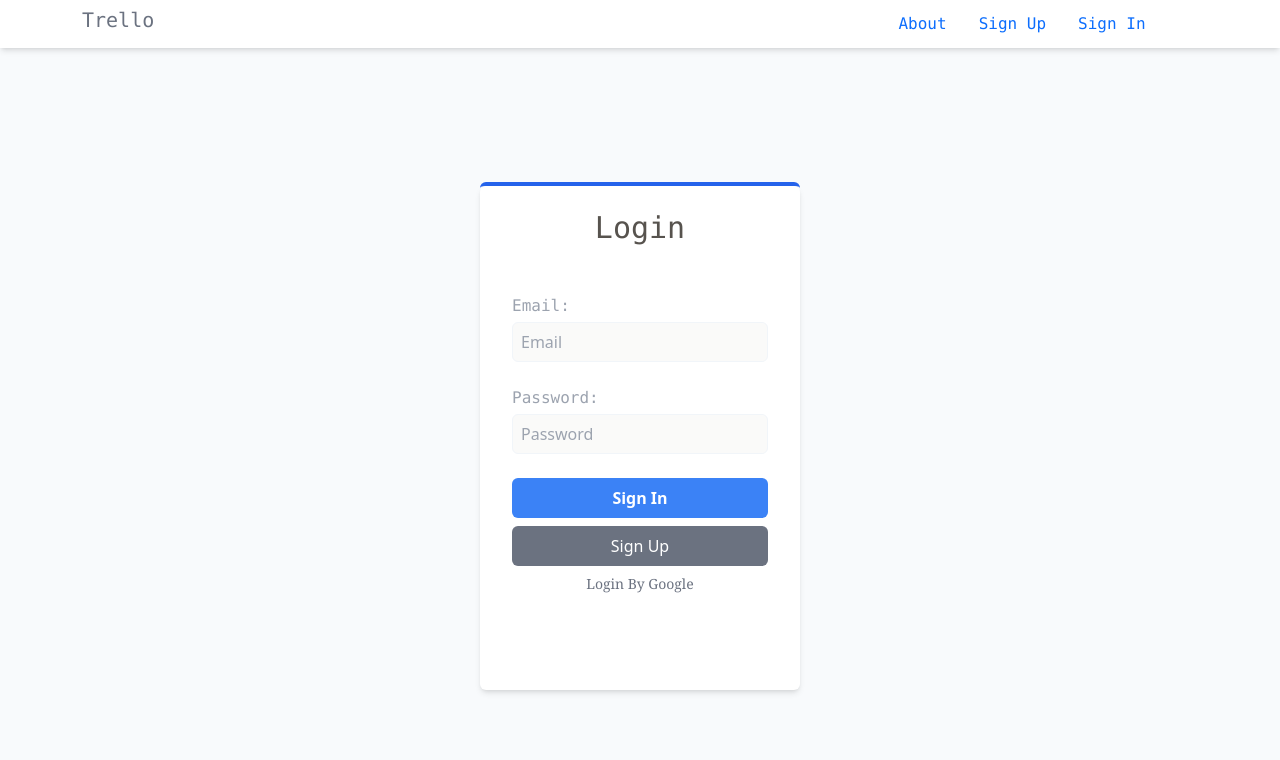
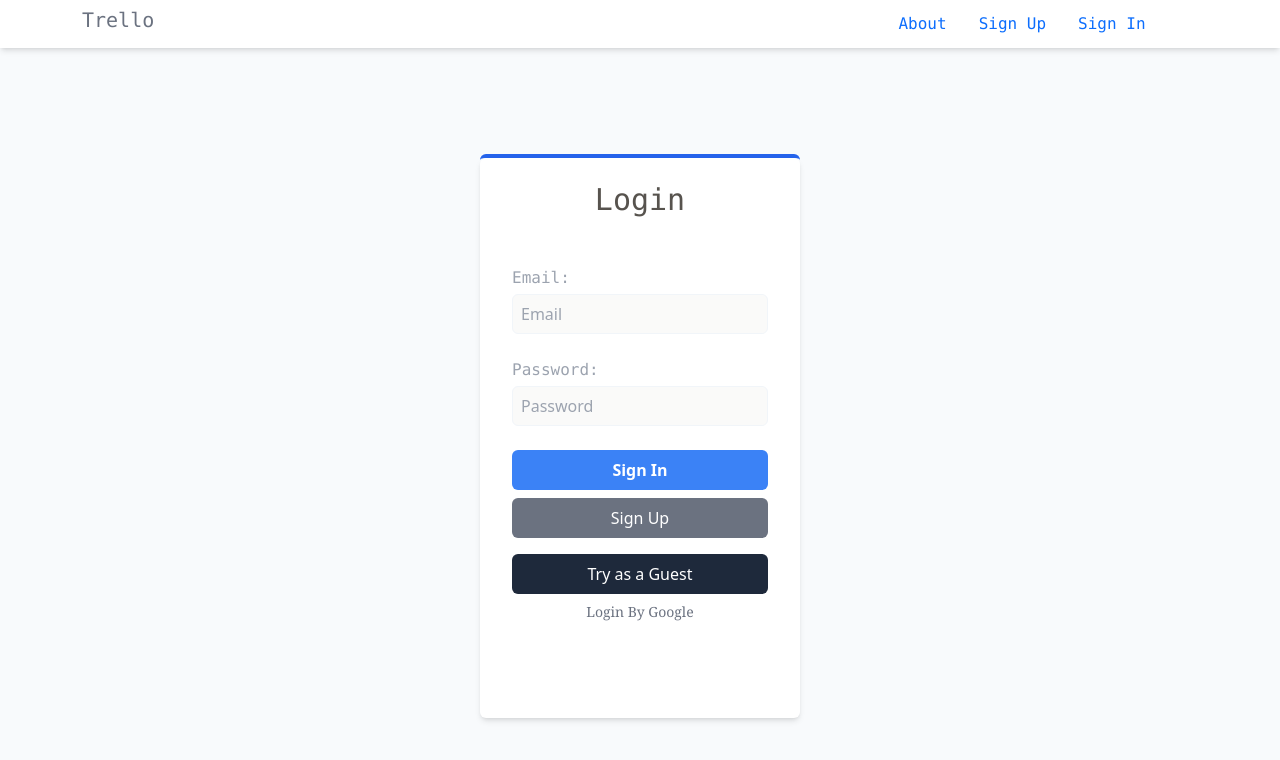
Before and after one commit to 3bdalah/trello, a React (Vite) app: page /login in a window 1280 px wide. Shown: the top 760 px of the page. Built offline with nearby package versions, Linux system fonts and the light colour scheme.

Commit message:
feat(login):added button to try as a guest

```diff
--- a/src/components/Login/Login.jsx
+++ b/src/components/Login/Login.jsx
@@ -50,6 +50,15 @@ export default function Login() {
     } catch (error) {
       console.log("error", error);
     }
+  };
+
+  const guestUser = {
+    email: "gemy@gmail.com",
+    password: "Gemy123",
+  };
+
+  const handleGuestUser = () => {
+    handleLogin(guestUser);
   };
   const handleGoogleLogin = async () => {
     setLoading(true);
@@ -177,6 +186,12 @@ export default function Login() {
               >
                 Sign Up
               </Link>
+              <Link
+                onClick={handleGuestUser}
+                className="text-center w-full no-underline hover:shadow-md transition duration-200 ease-linear my-2 bg-slate-800 hover:bg-gray-900 text-white  py-2 px-4 rounded focus:outline-none focus:shadow-outline"
+              >
+                Try as a Guest
+              </Link>
             </div>
             <div className="flex items-center justify-center flex-col lowercase">
               <h5 className="mb-4 text-gray-500 text-center font-serif  text-sm capitalize">
```
